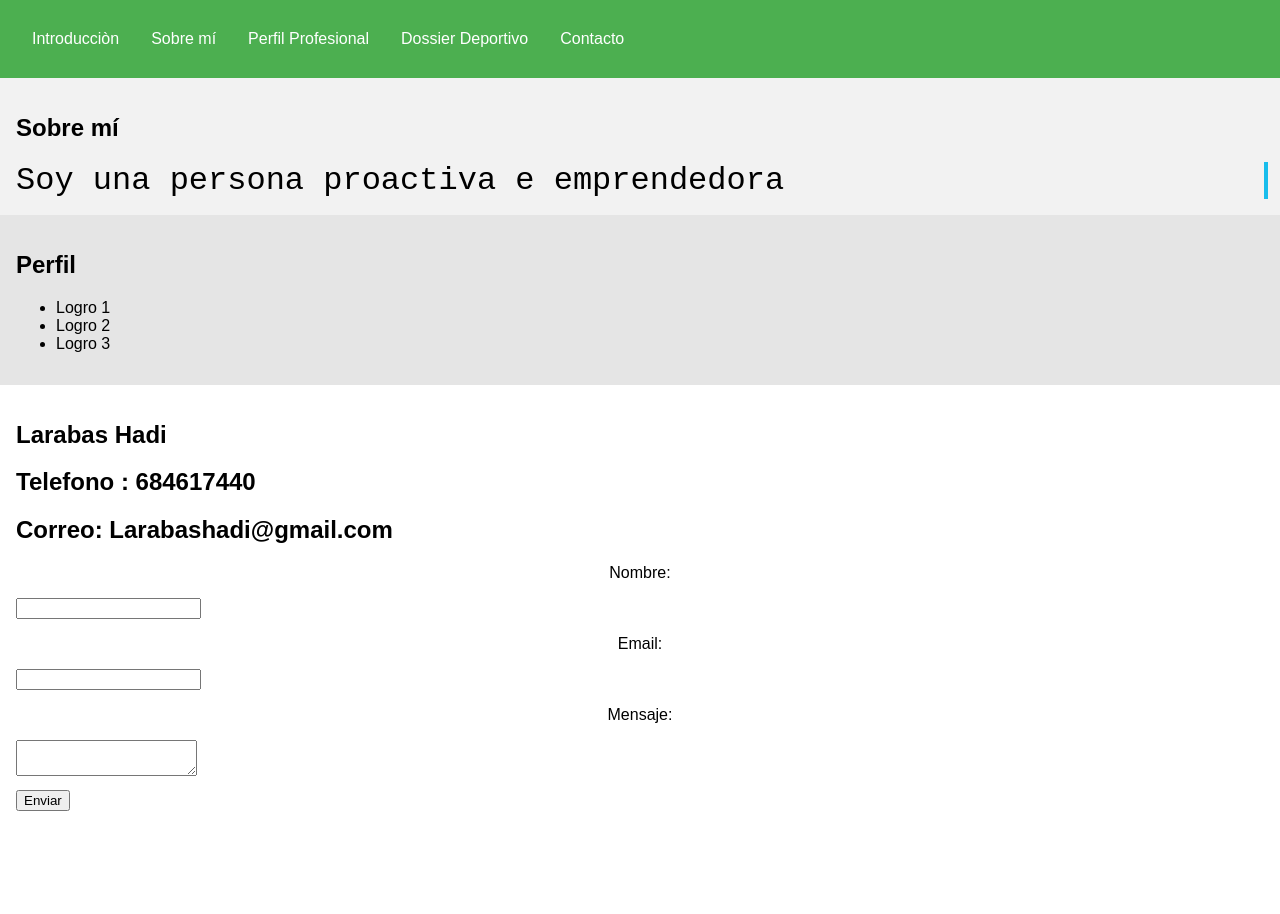
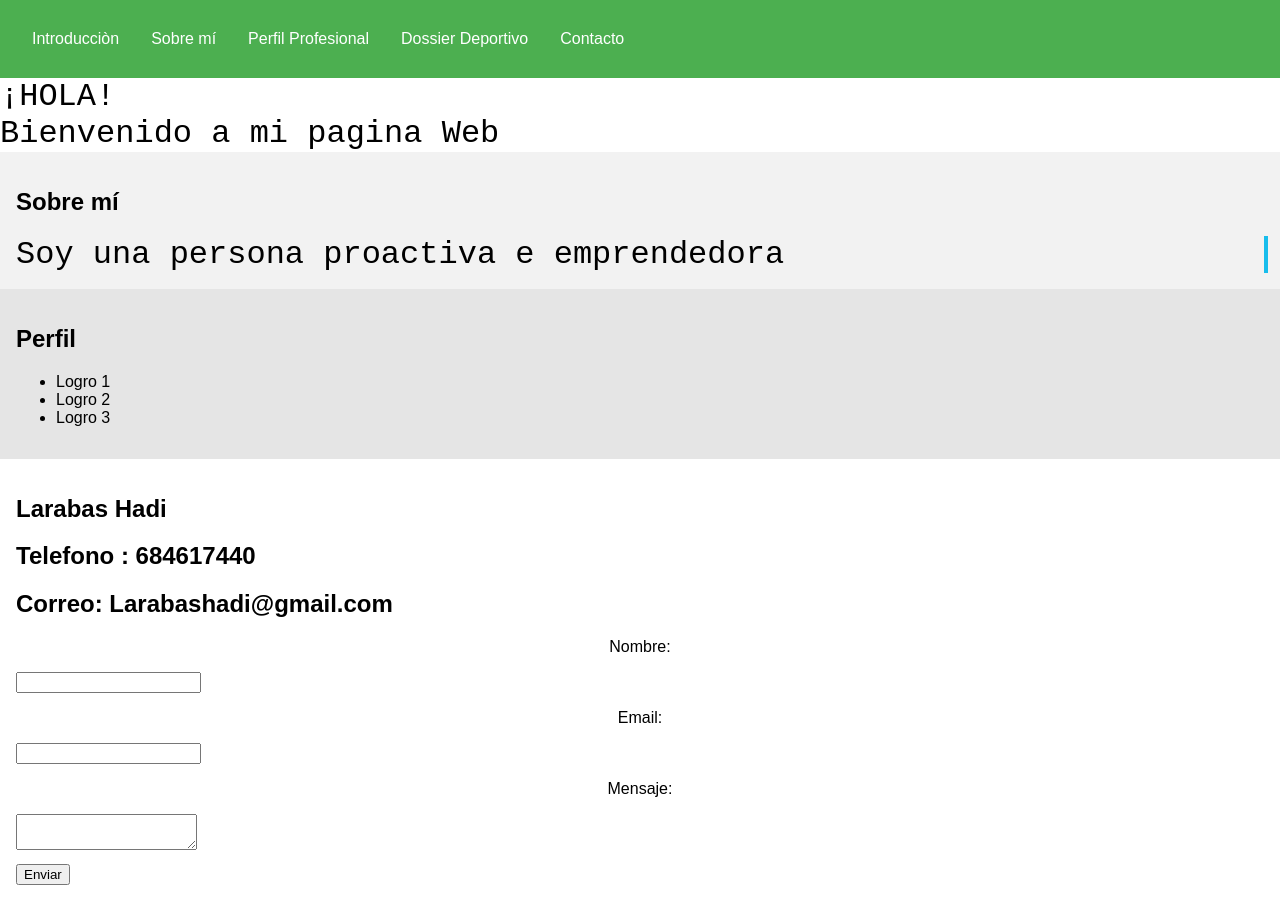
Before and after one commit to LarabasHadiBlanco/larabasHadiBlanco.github.io, a plain HTML site: page index.html in a window 1280 px wide. Before the commit the page ends 840 px from the top, so only its background shows below. Drawn offline with Linux system fonts and the light colour scheme.

Commit message:
Update index.html

```diff
--- a/index.html
+++ b/index.html
@@ -16,6 +16,10 @@
         </ul>
       </nav>
     </header>
+    <div id="hola">
+      <p>¡HOLA!</p>
+      <p> Bienvenido a mi pagina Web </p>
+    </div>
     <section id="about-me">
       <h1>Sobre mí</h1>
       <p>Soy una persona proactiva e emprendedora </p>
```
